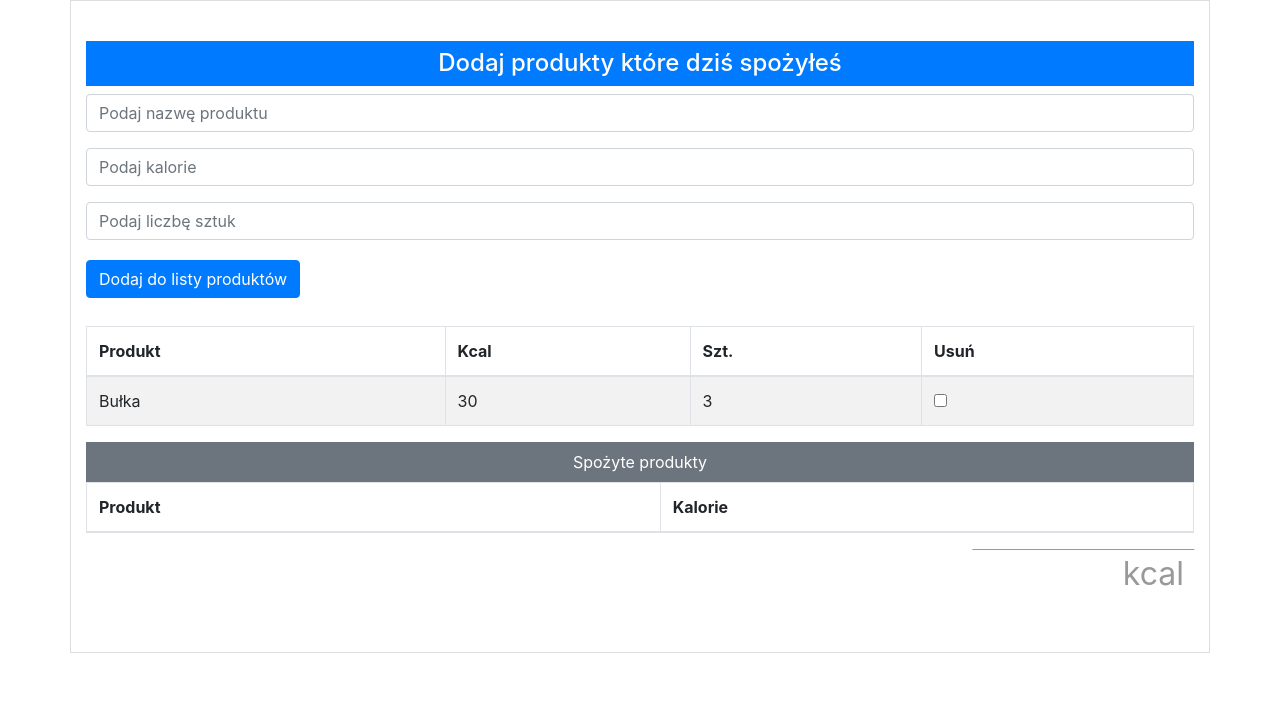
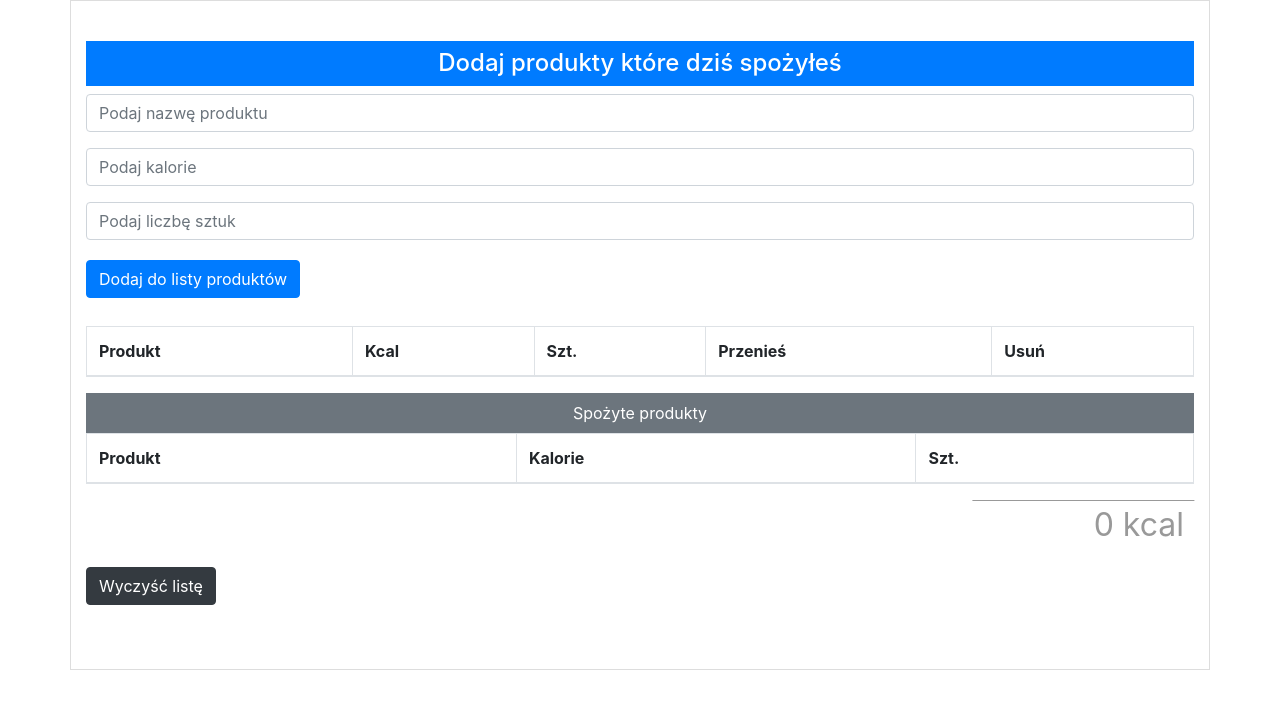
Before and after one commit to XoCodeoX/dailyCaloriesCalc, a React (Create React App) app: page / in a window 1280 px wide. Shown: the top 708 px of the page. Built offline with nearby package versions, Linux system fonts and the light colour scheme.

Commit message:
Complete App.js component by adding functions responsible for delete single elements, push elements for bottom list, clear bottom list

```diff
--- a/src/components/App.js
+++ b/src/components/App.js
@@ -9,15 +9,15 @@ class App extends Component {
   constructor(props) {
     super(props);
     this.state = {
-      arrayOfProducts: [
-        { id: 0, productName: "Bułka", calories: 30, quantity: 3, done: false }
-      ],
+      arrayOfProducts: [],
       inputProductName: "",
       inputProductCaloriesValue: "",
       inputQuantityValue: "",
-      calloriesSummary: "",
+      caloriesSummary: 0,
     }
   }
+
+  //Function used to show alert after add product
 
   tempAlert = (msg, duration) => {
     let el = document.createElement("div");
@@ -79,6 +79,7 @@ class App extends Component {
           quantity: this.state.inputQuantityValue,
           done: false,
         }],
+        caloriesSummary: this.state.caloriesSummary += (parseInt(this.state.inputProductCaloriesValue) * parseInt(this.state.inputQuantityValue)),
         inputProductName: "",
         inputProductCaloriesValue: "",
         inputQuantityValue: "",
@@ -95,7 +96,10 @@ class App extends Component {
 
   }
 
+  //Function used to change checkbox value
+
   changeBoxHandler = (checkbox) => {
+
     this.setState({
       arrayOfProducts: this.state.arrayOfProducts.map(element =>
         element.id === checkbox.id ?
@@ -103,7 +107,26 @@ class App extends Component {
     })
   }
 
+  //Function used to delete single element from first list
 
+  deleteElements = (element) => {
+
+    this.setState({
+      arrayOfProducts: this.state.arrayOfProducts.filter(e => e.id !== element.id),
+      caloriesSummary: this.state.caloriesSummary - parseInt(element.quantity) * parseInt(element.calories)
+    })
+
+  }
+
+  //Function used to delete all elements from eated product list
+
+  removeProducts = () => {
+
+    this.setState({
+      arrayOfProducts: this.state.arrayOfProducts.filter(element => !element.done),
+      caloriesSummary: 0,
+    })
+  }
 
 
   render() {
@@ -111,25 +134,34 @@ class App extends Component {
       <div className="container">
         <Header />
         <div className="containter-fluid">
-          <FormElements callback={this.handleChange}
+          <FormElements
+            callback={this.handleChange}
             addProduct={this.addProduct}
             productName={this.state.inputProductName} productCalories={this.state.inputProductCaloriesValue} productQuantity={this.state.inputQuantityValue} />
           <table className="table table-striped table-bordered">
             <thead><tr>
-              <th>Produkt</th><th>Kcal</th><th>Szt.</th><th>Usuń</th>
+              <th>Produkt</th><th>Kcal</th><th>Szt.</th><th>Przenieś</th><th>Usuń</th>
             </tr></thead>
-            <tbody><ProductRow arrayOfProducts={this.state.arrayOfProducts} callback={this.changeBoxHandler} /></tbody>
+            <tbody>
+              <ProductRow
+                arrayOfProducts={this.state.arrayOfProducts}
+                callback={this.changeBoxHandler} deleterBack={this.deleteElements} />
+            </tbody>
           </table>
           <div className="bg-secondary text-white text-center p-2">
             <div>Spożyte produkty</div>
           </div>
           <table className="table table-striped table-bordered">
             <thead><tr>
-              <th>Produkt</th><th>Kalorie</th>
+              <th>Produkt</th><th>Kalorie</th><th>Szt.</th>
             </tr></thead>
-            <tbody><DeletedProductRow arrayOfProducts={this.state.arrayOfProducts} /></tbody>
+            <tbody>
+              <DeletedProductRow
+                arrayOfProducts={this.state.arrayOfProducts} />
+            </tbody>
           </table>
-          <div className="resultBlock">kcal</div>
+          <div className="resultBlock">{this.state.caloriesSummary} kcal</div>
+          <button onClick={this.removeProducts} className="btn btn-dark mt-1 mb-4">Wyczyść listę</button>
         </div>
       </div>
     )
```
